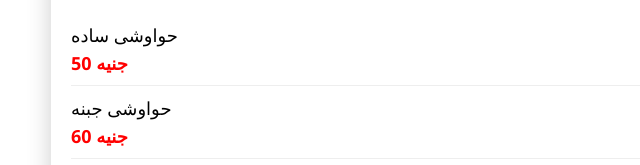
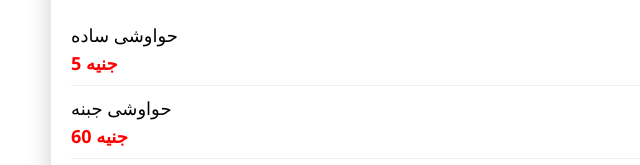
Before and after one commit to hamedragab267-boop/Neamha-, a plain HTML site: page hwawshi.html in a window 1280 px wide. Shown: the part 635-800 px from the top of the page, 239-879 px from the left. Drawn offline with Linux system fonts and the light colour scheme.

Commit message:
Add files via upload

```diff
--- a/hwawshi.html
+++ b/hwawshi.html
@@ -108,7 +108,7 @@ header h1{
     <ul class="product-list">
       <li>
         حواوشى ساده
-        <span>50 جنيه</span>
+        <span>5 جنيه</span>
       </li>
       <li>
         حواوشى جبنه
```
